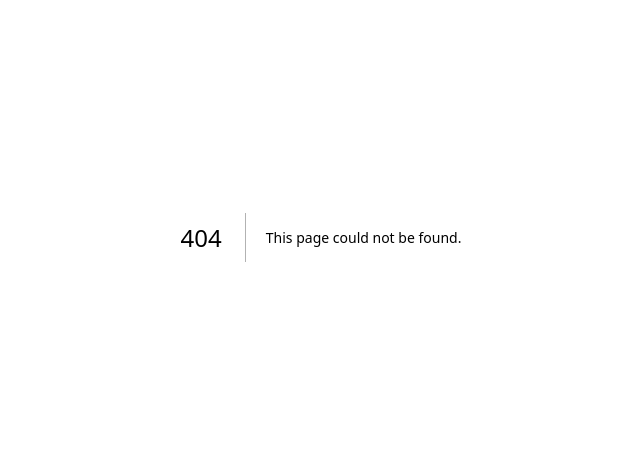
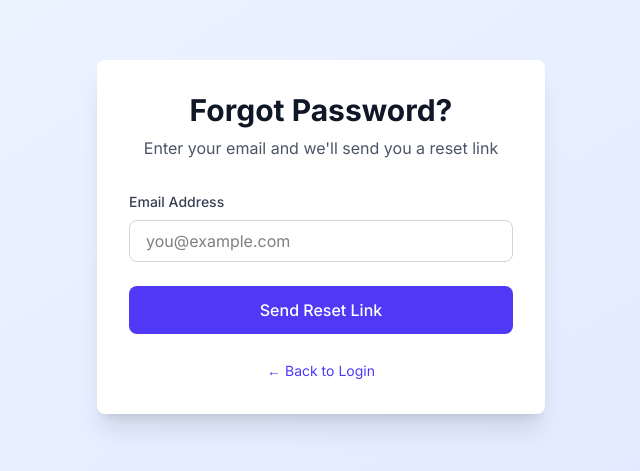
Before and after one commit to ranjit800/secure-auth-system, a Next.js app in the folder frontend/: page /forgot-password in a window 1280 px wide. Before the commit this address had no page. Shown: the part 163-634 px from the top of the page, without its empty margins (319-959 px from the left). Built offline with nearby package versions, Linux system fonts and the light colour scheme; no server answers.

Commit message:
Add forgot password and reset password pages

```diff
--- /dev/null
+++ b/frontend/app/forgot-password/page.tsx
@@ -0,0 +1,104 @@
+'use client';
+
+import { useState } from 'react';
+import { useRouter } from 'next/navigation';
+import Link from 'next/link';
+import axios from 'axios';
+
+const API_URL = process.env.NEXT_PUBLIC_API_URL || 'http://localhost:5000';
+
+export default function ForgotPasswordPage() {
+  const [email, setEmail] = useState('');
+  const [loading, setLoading] = useState(false);
+  const [success, setSuccess] = useState('');
+  const [error, setError] = useState('');
+  const router = useRouter();
+
+  const handleSubmit = async (e: React.FormEvent) => {
+    e.preventDefault();
+    setError('');
+    setSuccess('');
+    setLoading(true);
+
+    try {
+      const response = await axios.post(
+        `${API_URL}/api/auth/forgot-password`,
+        { email },
+        { withCredentials: true }
+      );
+
+      if (response.data.success) {
+        setSuccess(response.data.message);
+        setEmail('');
+
+        // Redirect to login after 5 seconds
+        setTimeout(() => {
+          router.push('/login');
+        }, 5000);
+      }
+    } catch (err: any) {
+      setError(err.response?.data?.message || 'Failed to send reset email');
+    } finally {
+      setLoading(false);
+    }
+  };
+
+  return (
+    <div className="min-h-screen flex items-center justify-center bg-gradient-to-br from-blue-50 to-indigo-100">
+      <div className="bg-white p-8 rounded-lg shadow-xl w-full max-w-md">
+        <h2 className="text-3xl font-bold text-center text-gray-900 mb-2">
+          Forgot Password?
+        </h2>
+        <p className="text-center text-gray-600 mb-8">
+          Enter your email and we'll send you a reset link
+        </p>
+
+        {error && (
+          <div className="mb-4 p-3 bg-red-100 border border-red-400 text-red-700 rounded">
+            {error}
+          </div>
+        )}
+
+        {success && (
+          <div className="mb-4 p-3 bg-green-100 border border-green-400 text-green-700 rounded">
+            ✅ {success}
+            <p className="text-sm mt-2">Redirecting to login in 5 seconds...</p>
+          </div>
+        )}
+
+        {!success && (
+          <form onSubmit={handleSubmit} className="space-y-6">
+            <div>
+              <label htmlFor="email" className="block text-sm font-medium text-gray-700 mb-2">
+                Email Address
+              </label>
+              <input
+                id="email"
+                type="email"
+                value={email}
+                onChange={(e) => setEmail(e.target.value)}
+                required
+                className="w-full px-4 py-2 border border-gray-300 rounded-lg focus:ring-2 focus:ring-indigo-500 focus:border-transparent"
+                placeholder="you@example.com"
+              />
+            </div>
+
+            <button
+              type="submit"
+              disabled={loading}
+              className="w-full bg-indigo-600 text-white py-3 rounded-lg font-medium hover:bg-indigo-700 disabled:bg-gray-400 disabled:cursor-not-allowed transition"
+            >
+              {loading ? 'Sending...' : 'Send Reset Link'}
+            </button>
+          </form>
+        )}
+
+        <div className="mt-6 text-center">
+          <Link href="/login" className="text-sm text-indigo-600 hover:text-indigo-800">
+            ← Back to Login
+          </Link>
+        </div>
+      </div>
+    </div>
+  );
+}
--- /dev/null
+++ b/frontend/app/reset-password/page.tsx
@@ -0,0 +1,163 @@
+'use client';
+
+import { useState, useEffect, Suspense } from 'react';
+import { useRouter, useSearchParams } from 'next/navigation';
+import Link from 'next/link';
+import axios from 'axios';
+
+const API_URL = process.env.NEXT_PUBLIC_API_URL || 'http://localhost:5000';
+
+// Separate component for handling URL params (Suspense requirement)
+function ResetPasswordForm() {
+  const [newPassword, setNewPassword] = useState('');
+  const [confirmPassword, setConfirmPassword] = useState('');
+  const [loading, setLoading] = useState(false);
+  const [success, setSuccess] = useState('');
+  const [error, setError] = useState('');
+  const [token, setToken] = useState<string | null>(null);
+  const router = useRouter();
+  const searchParams = useSearchParams();
+
+  useEffect(() => {
+    const tokenParam = searchParams.get('token');
+    if (!tokenParam) {
+      setError('Invalid reset link. Please request a new password reset.');
+    } else {
+      setToken(tokenParam);
+    }
+  }, [searchParams]);
+
+  const handleSubmit = async (e: React.FormEvent) => {
+    e.preventDefault();
+    setError('');
+    setSuccess('');
+
+    // Validation
+    if (newPassword.length < 6) {
+      setError('Password must be at least 6 characters long');
+      return;
+    }
+
+    if (newPassword !== confirmPassword) {
+      setError('Passwords do not match');
+      return;
+    }
+
+    if (!token) {
+      setError('Invalid reset token');
+      return;
+    }
+
+    setLoading(true);
+
+    try {
+      const response = await axios.post(
+        `${API_URL}/api/auth/reset-password`,
+        { token, newPassword },
+        { withCredentials: true }
+      );
+
+      if (response.data.success) {
+        setSuccess(response.data.message);
+
+        // Redirect to login after 3 seconds
+        setTimeout(() => {
+          router.push('/login');
+        }, 3000);
+      }
+    } catch (err: any) {
+      setError(err.response?.data?.message || 'Failed to reset password');
+    } finally {
+      setLoading(false);
+    }
+  };
+
+  return (
+    <div className="bg-white p-8 rounded-lg shadow-xl w-full max-w-md">
+      <h2 className="text-3xl font-bold text-center text-gray-900 mb-2">
+        Reset Password
+      </h2>
+      <p className="text-center text-gray-600 mb-8">
+        Enter your new password below
+      </p>
+
+      {error && (
+        <div className="mb-4 p-3 bg-red-100 border border-red-400 text-red-700 rounded">
+          {error}
+        </div>
+      )}
+
+      {success && (
+        <div className="mb-4 p-3 bg-green-100 border border-green-400 text-green-700 rounded">
+          ✅ {success}
+          <p className="text-sm mt-2">Redirecting to login in 3 seconds...</p>
+        </div>
+      )}
+
+      {!success && token && (
+        <form onSubmit={handleSubmit} className="space-y-6">
+          <div>
+            <label htmlFor="newPassword" className="block text-sm font-medium text-gray-700 mb-2">
+              New Password
+            </label>
+            <input
+              id="newPassword"
+              type="password"
+              value={newPassword}
+              onChange={(e) => setNewPassword(e.target.value)}
+              required
+              minLength={6}
+              className="w-full px-4 py-2 border border-gray-300 rounded-lg focus:ring-2 focus:ring-indigo-500 focus:border-transparent"
+              placeholder="••••••••"
+            />
+            <p className="text-xs text-gray-500 mt-1">At least 6 characters</p>
+          </div>
+
+          <div>
+            <label htmlFor="confirmPassword" className="block text-sm font-medium text-gray-700 mb-2">
+              Confirm Password
+            </label>
+            <input
+              id="confirmPassword"
+              type="password"
+              value={confirmPassword}
+              onChange={(e) => setConfirmPassword(e.target.value)}
+              required
+              minLength={6}
+              className="w-full px-4 py-2 border border-gray-300 rounded-lg focus:ring-2 focus:ring-indigo-500 focus:border-transparent"
+              placeholder="••••••••"
+            />
+          </div>
+
+          <button
+            type="submit"
+            disabled={loading}
+            className="w-full bg-indigo-600 text-white py-3 rounded-lg font-medium hover:bg-indigo-700 disabled:bg-gray-400 disabled:cursor-not-allowed transition"
+          >
+            {loading ? 'Resetting...' : 'Reset Password'}
+          </button>
+        </form>
+      )}
+
+      <div className="mt-6 text-center">
+        <Link href="/login" className="text-sm text-indigo-600 hover:text-indigo-800">
+          ← Back to Login
+        </Link>
+      </div>
+    </div>
+  );
+}
+
+export default function ResetPasswordPage() {
+  return (
+    <div className="min-h-screen flex items-center justify-center bg-gradient-to-br from-blue-50 to-indigo-100">
+      <Suspense fallback={
+        <div className="bg-white p-8 rounded-lg shadow-xl w-full max-w-md">
+          <div className="text-center">Loading...</div>
+        </div>
+      }>
+        <ResetPasswordForm />
+      </Suspense>
+    </div>
+  );
+}
```
